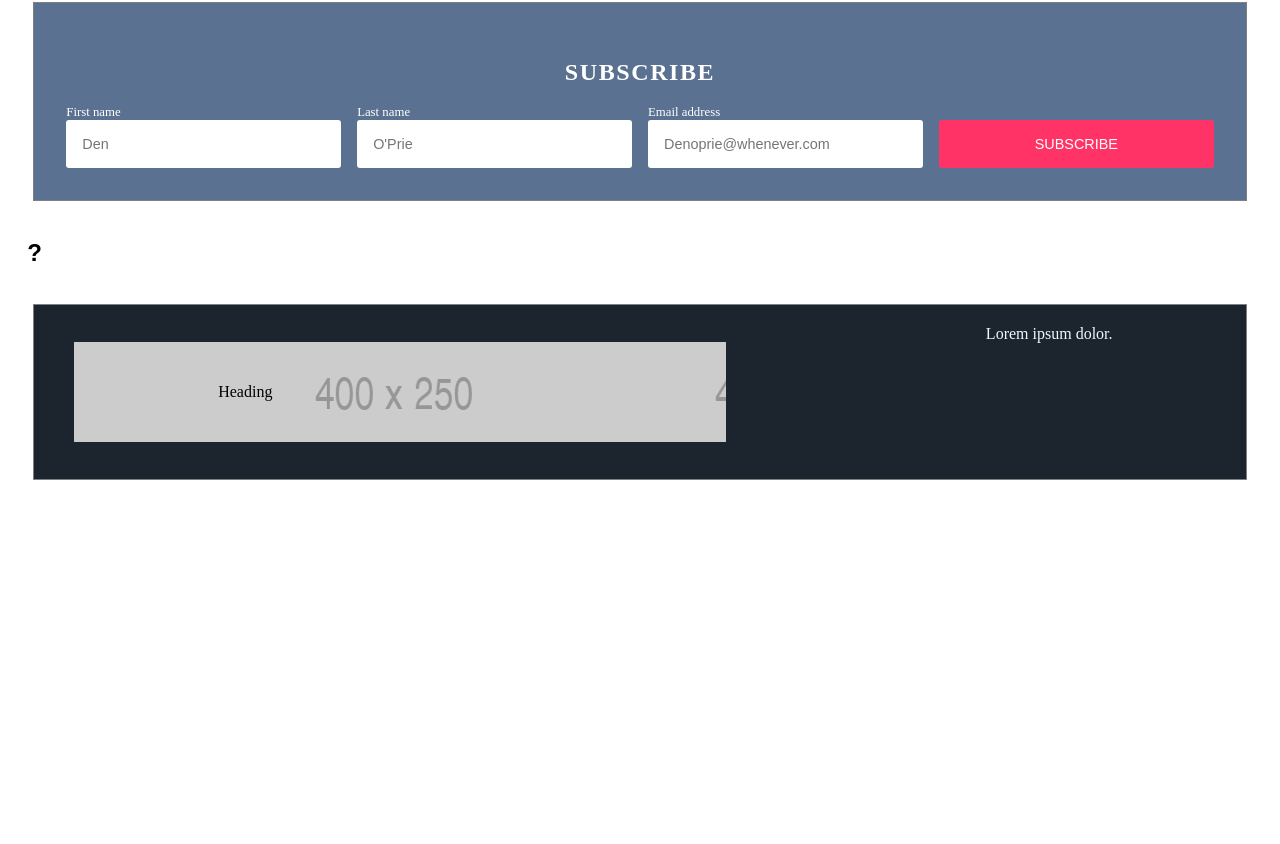
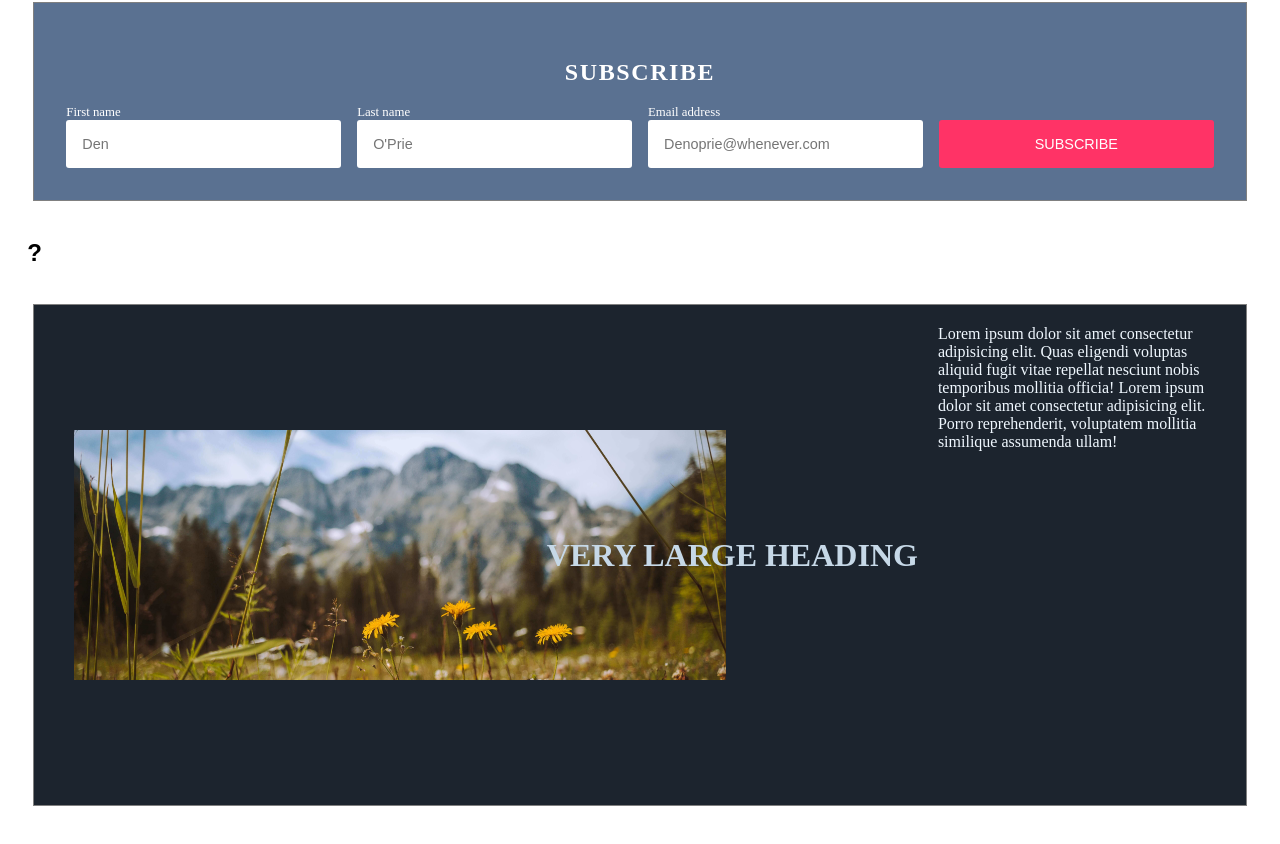
Before and after one commit to deniolp/myGrids, a plain HTML site: page index.html in a window 1280 px wide. Shown: the part 1729-2573 px from the top of the page. Before the commit the page ends 2247 px from the top, so only its background shows below. Drawn offline with Linux system fonts and the light colour scheme.

Commit message:
Making grid6 beautiful

```diff
--- a/index.html
+++ b/index.html
@@ -72,10 +72,11 @@
   <h2>?</h2>
   <div class="container">
     <article class="grid6">
-      <div class="grid__heading">Heading</div>
+      <div class="grid__heading">
+        <h3 class="grid__heading-text">Very Large Heading</h3>
+      </div>
       <div class="grid__image"></div>
-      <div class="grid__text">Lorem ipsum dolor.
-      </div>
+      <div class="grid__text">Lorem ipsum dolor sit amet consectetur adipisicing elit. Quas eligendi voluptas aliquid fugit vitae repellat nesciunt nobis temporibus mollitia officia! Lorem ipsum dolor sit amet consectetur adipisicing elit. Porro reprehenderit, voluptatem mollitia similique assumenda ullam!</div>
     </article>
   </div>
 
--- a/style.css
+++ b/style.css
@@ -186,28 +186,40 @@ label {
   grid-template-rows: 1fr auto 1fr;
 	gap: 40px 20px;
   align-items: center;
+  width: 100%;
+  height: 500px;
   padding: 20px;
   background-color: #1c242e;
 }
 
 .grid__heading {
-  grid-column: 5 / -5;
-  grid-row: 2;
+  grid-column: 4 / -8;
+  grid-row: 1 / -1;
   z-index: 2;
+}
+
+.grid__heading-text {
+  text-align: right;
+  color: #c6d8e7;
+  font-size: 2em;
+  font-family: "PT Sans", serif;
+  font-weight: 600;
+  text-transform: uppercase;
 }
 
 .grid__image {
   width: 100%;
-  height: 100px;
+  height: 250px;
   grid-column: 2 / 16;
   grid-row: 1 / -1;
-  background-image: url("400x250.png");
+  background-image: url("photo.jpg");
   background-position: center;
+  background-size: cover;
   z-index: 1;
 }
 
 .grid__text {
-  grid-column: span 5 / -2;
+  grid-column: span 6 / -2;
   grid-row: 1;
   align-self: flex-start;
   color: aliceblue;
```
Also changed, not shown: photo.jpg (added), 1 other file.
